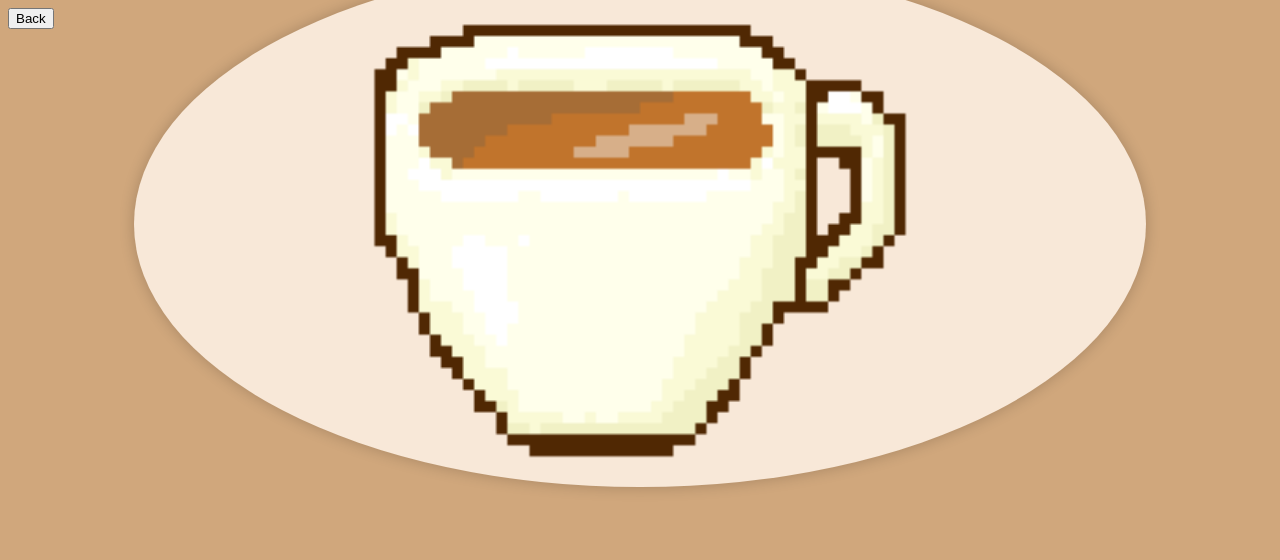
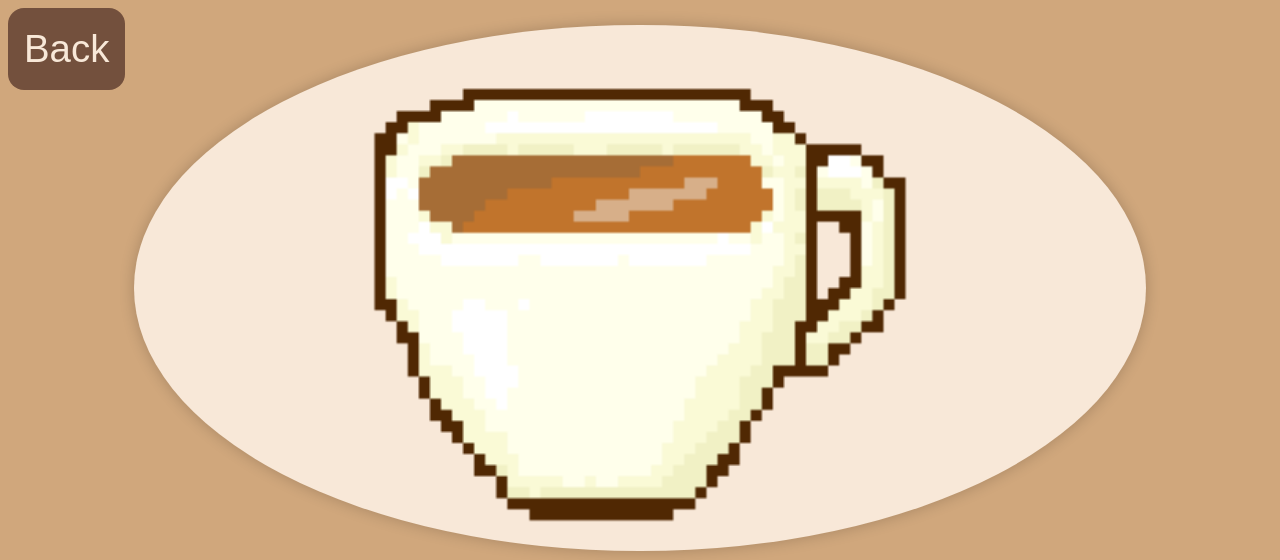
Before and after one commit to pastlpixel/CoffeeTimer, a plain HTML site: page Espresso.html in a window 1280 px wide. Shown: the top 560 px of the page. Drawn offline with Linux system fonts and the light colour scheme.

Commit message:
Hovering lights up on start page

```diff
--- a/style.css
+++ b/style.css
@@ -1,13 +1,7 @@
 /* COLOR PALETTE */
    :root {
-    --color-primary: #3498db;     /* main brand color (blue) */
-    --color-secondary: #2ecc71;   /* accent color (green) */
-    --color-accent: #e67e22;      /* attention color (orange) */
-    --color-light: #f4f4f4;       /* background light */
-    --color-dark: #333333;        /* text or dark backgrounds */
     --color-white: #ffffff;       /* pure white */
     --color-black: #000000;       /* pure black */
-    --color-body-background: #cab69e;
     --color-coffee: #d0a77c;
     --color-white-brown: #f8e8d8;
     --color-middle-brown:  	#73503d;
@@ -72,6 +66,7 @@ body {
 
 .start-menu .image-grid .coffee-type-box:hover {
   transform: scale(1.05); /* optional: slight zoom on hover */
+  background-color: var(--color-white);
 }
 
 
@@ -83,7 +78,21 @@ body {
   align-items: center;          /* center vertically */
   height: 100vh;                /* make body fill full viewport height */
   margin: 0;                    /* remove default body margin */
-  gap: 1rem;                     /* space between timer box and countdown text */
+  gap:0.81rem;                     /* space between timer box and countdown text */
+}
+
+#back-button {
+  background-color: var(--color-middle-brown);   /* button background color */
+  color: var(--color-white-brown);       /* button text color */
+  border: none;        /* remove default border */
+  padding: 0.5em 1rem;     /* space inside button */
+  font-size: 3vw;        /* size relative to viewport (scales with browser size) */
+  border-radius: 1rem;       /* round edges */
+  cursor: pointer;      /* change cursor on hover */
+}
+
+#back-button:hover {
+  background-color: var(--color-dark-brown);    /* darker color on hover */
 }
 
 .timer-box {
```
